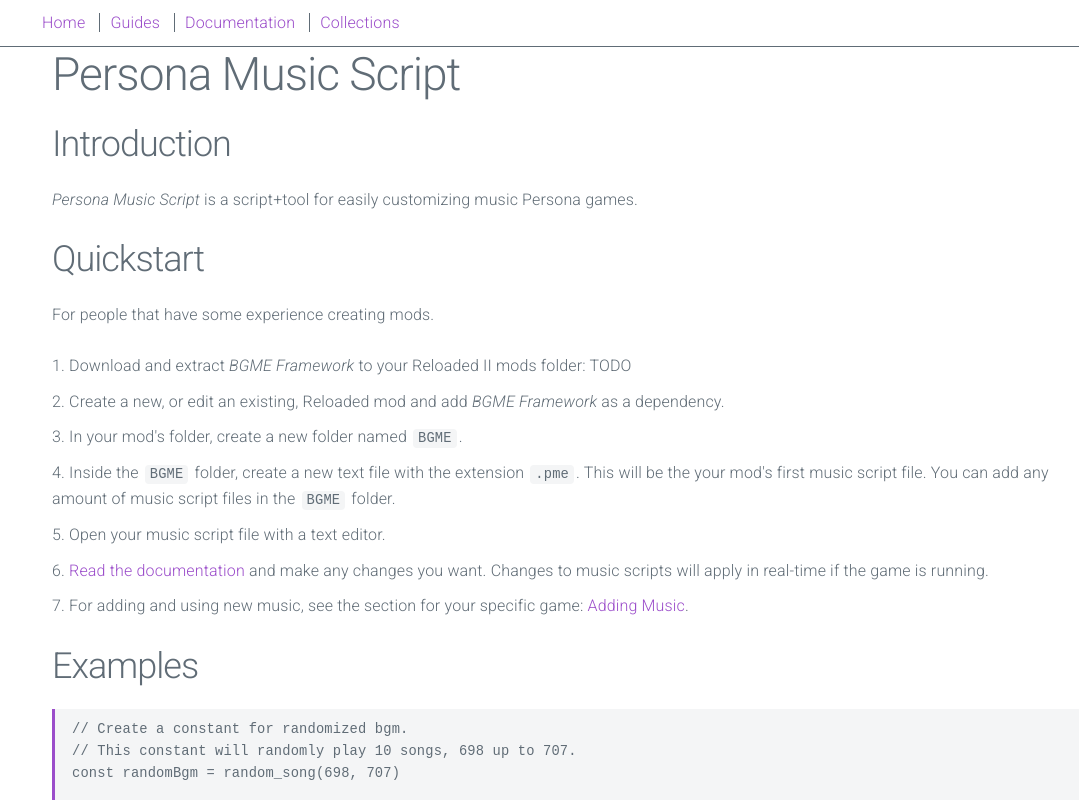
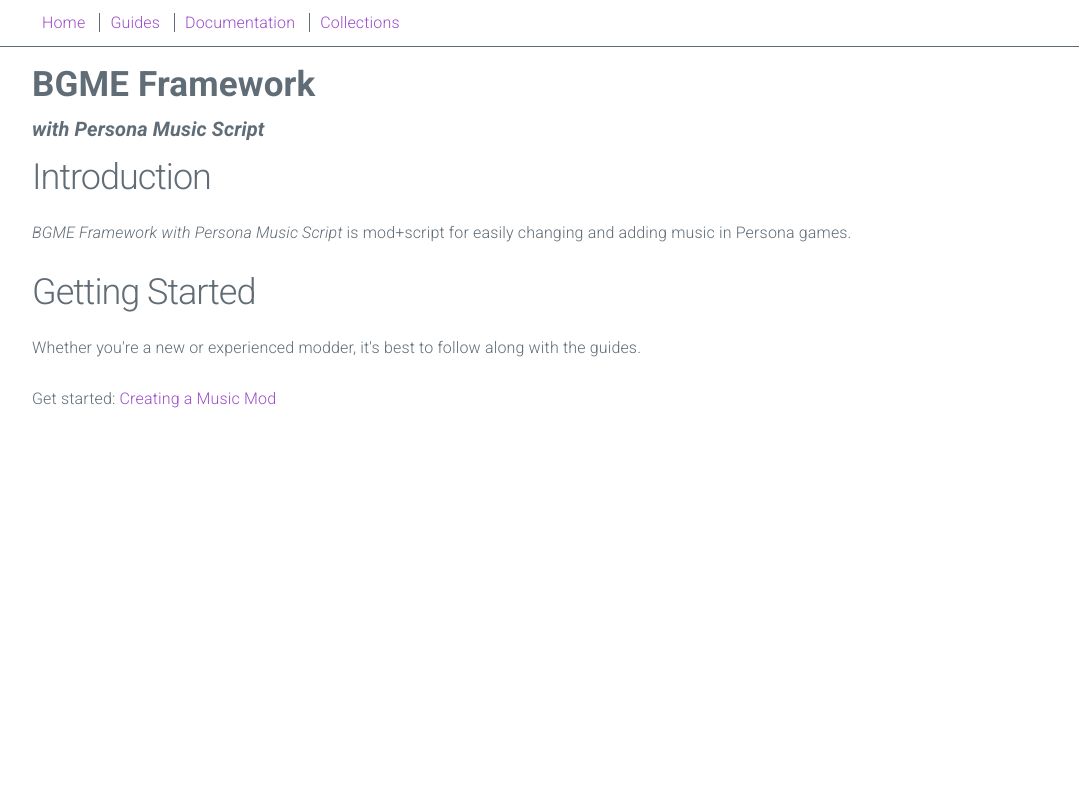
Before and after one commit to T-PoseRatkechi/PersonaMusicScript, a SvelteKit app in the folder sveltekit/: page / in a window 1280 px wide. Shown: the top 800 px of the page, without its empty margins (68-1147 px from the left). Built offline with nearby package versions, Linux system fonts and the light colour scheme.

Commit message:
Updated home page.

```diff
--- a/sveltekit/src/routes/+page.svelte
+++ b/sveltekit/src/routes/+page.svelte
@@ -1,74 +1,33 @@
 <script lang="ts">
 	import { base } from '$app/paths';
 	import Link from '$lib/Link.svelte';
-	const example1: string = `
-// Create a constant for randomized bgm.
-// This constant will randomly play 10 songs, 698 up to 707.
-const randomBgm = random_song(698, 707)
-
-// Encounter block that uses a collection.
-// The block will make all battles in Yukiko's Castle
-// have randomized bgm.
-encounter["Yukiko's Castle"]:
-  music = randomBgm
-end
-
-// Encounter block that will affect all battles.
-// The block will make all battles use specialist for the victory
-// screen, if the player has advantage.
-encounter["all"]:
-  victory_advantage_bgm = song("specialist")
-end
-
-// Override main menu music.
-// Now randomly plays 5 songs.
-global_bgm[19]:
-  music = random_song(800, 804)
-end
-
-// Set floor 1 to play snowflakes.
-floor[1]:
-  music = song("snowflakes")
-end
-`.trim();
 </script>
 
-<div class="container">
-	<div class="row">
-		<div class="column">
-			<h1>Persona Music Script</h1>
-			<h2>Introduction</h2>
-			<p>
-				<em>Persona Music Script</em> is a script+tool for easily customizing music Persona games.
-			</p>
-			<h2>Quickstart</h2>
-			<p>For people that have some experience creating mods.</p>
-			<ol>
-				<li>Download and extract <i>BGME Framework</i> to your Reloaded II mods folder: TODO</li>
-				<li>
-					Create a new, or edit an existing, Reloaded mod and add <i>BGME Framework</i> as a dependency.
-				</li>
-				<li>In your mod's folder, create a new folder named <code>BGME</code>.</li>
-				<li>
-					Inside the <code>BGME</code> folder, create a new text file with the extension
-					<code>.pme</code>. This will be the your mod's first music script file. You can add any
-					amount of music script files in the
-					<code>BGME</code> folder.
-				</li>
-				<li>Open your music script file with a text editor.</li>
-				<li>
-					<Link url="{base}/docs">Read the documentation</Link> and make any changes you want. Changes
-					to music scripts will apply in real-time if the game is running.
-				</li>
-				<li>
-					For adding and using new music, see the section for your specific game: <Link
-						url="{base}/bgme-framework"
-						text="Adding Music"
-					/>.
-				</li>
-			</ol>
-			<h2>Examples</h2>
-			<pre><code>{example1}</code></pre>
-		</div>
-	</div>
+<div id="header">
+	<div id="bgme">BGME Framework</div>
+	<div id="music-script">with Persona Music Script</div>
 </div>
+<h2>Introduction</h2>
+<p>
+	<em>BGME Framework with Persona Music Script</em> is mod+script for easily changing and adding music
+	in Persona games.
+</p>
+<h2>Getting Started</h2>
+<p>Whether you're a new or experienced modder, it's best to follow along with the guides.</p>
+<p>Get started: <Link url="{base}/guides/create-mod">Creating a Music Mod</Link></p>
+
+<style>
+	#header {
+		font-weight: bold;
+		margin: 1rem 0;
+	}
+
+	#bgme {
+		font-size: 3.5rem;
+	}
+
+	#music-script {
+		font-size: 2rem;
+		font-style: italic;
+	}
+</style>
```
